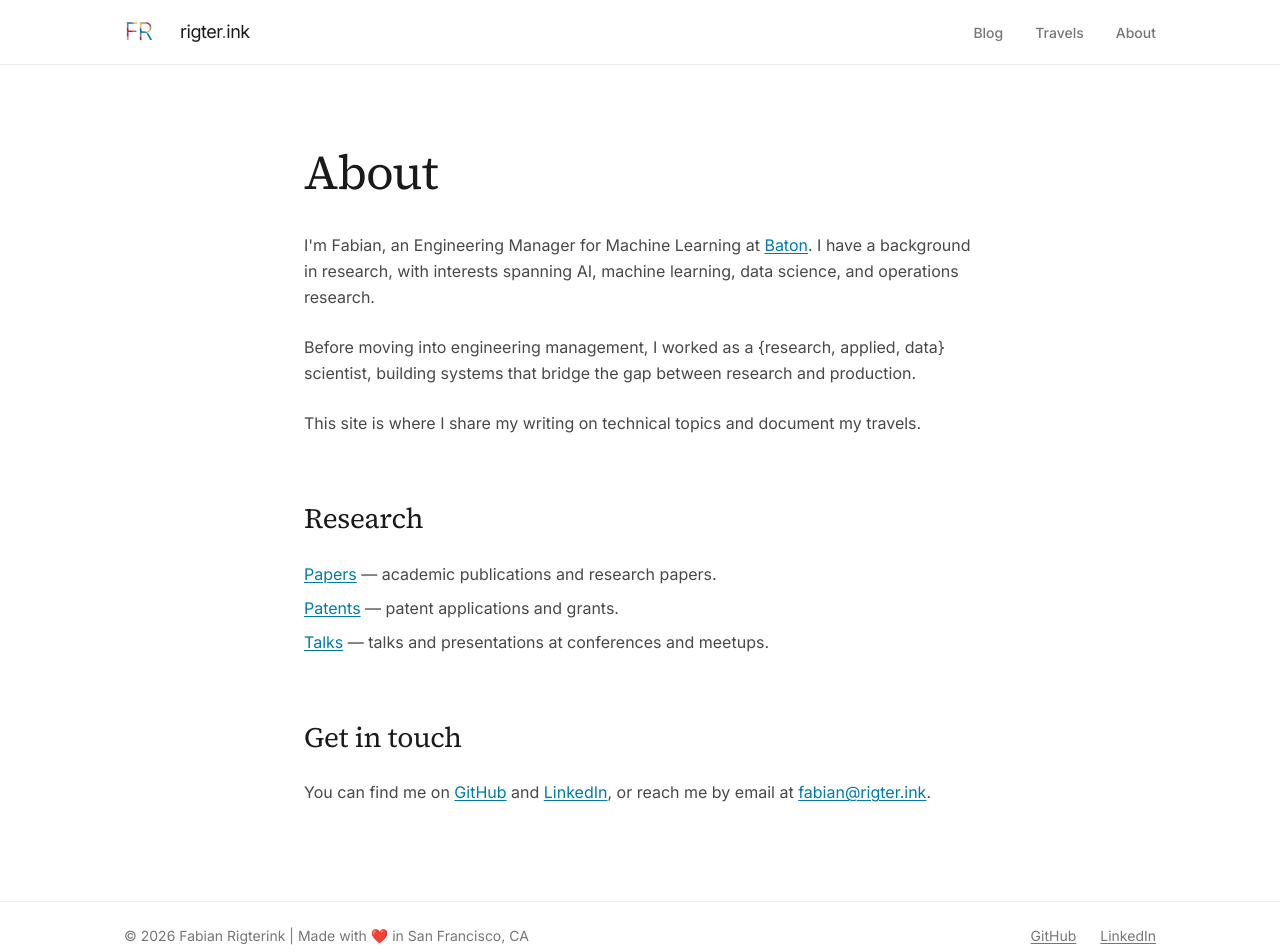
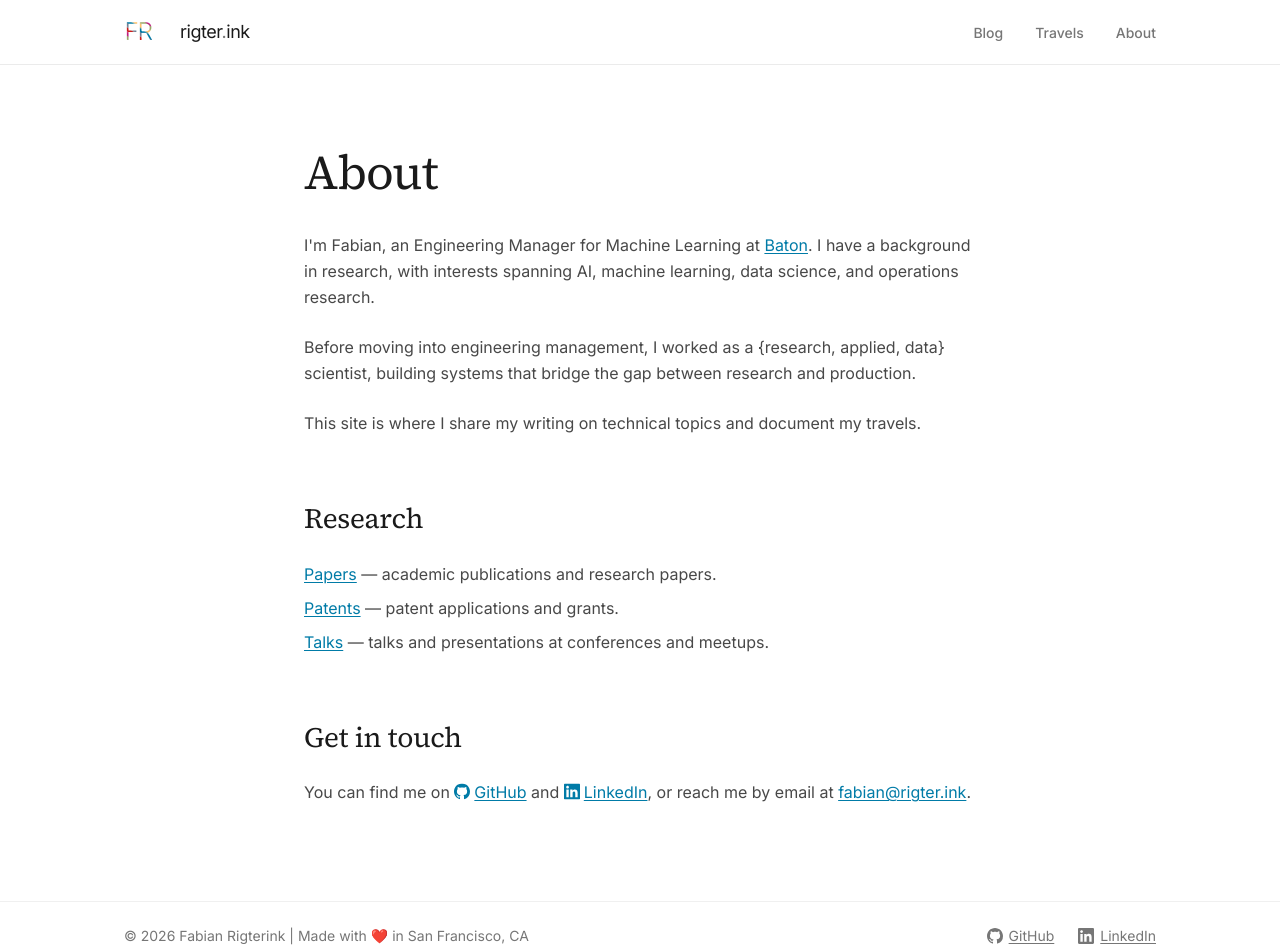
Before and after one commit to fabianrigterink/rigter-ink, a Next.js app: page /about in a window 1280 px wide. Shown: the top 952 px of the page. Built offline with nearby package versions, Linux system fonts and the light colour scheme.

Commit message:
Adding logos

```diff
--- a/src/app/about/page.tsx
+++ b/src/app/about/page.tsx
@@ -1,5 +1,6 @@
 import type { Metadata } from "next";
 import Link from "next/link";
+import { GitHubIcon, LinkedInIcon } from "@/components/SocialIcons";
 
 export const metadata: Metadata = {
   title: "About",
@@ -61,11 +62,13 @@
         </h2>
         <p className="text-ink-light leading-relaxed mb-4">
           You can find me on{" "}
-          <a href="https://github.com/fabianrigterink" className="text-cerulean hover:text-ink transition-colors underline underline-offset-2">
+          <a href="https://github.com/fabianrigterink" className="inline-flex items-baseline gap-1 text-cerulean hover:text-ink transition-colors underline underline-offset-2">
+            <GitHubIcon className="w-[1em] h-[1em] shrink-0 translate-y-[0.1em]" />
             GitHub
           </a>{" "}
           and{" "}
-          <a href="https://www.linkedin.com/in/fabianrigterink/" className="text-cerulean hover:text-ink transition-colors underline underline-offset-2">
+          <a href="https://www.linkedin.com/in/fabianrigterink/" className="inline-flex items-baseline gap-1 text-cerulean hover:text-ink transition-colors underline underline-offset-2">
+            <LinkedInIcon className="w-[1em] h-[1em] shrink-0 translate-y-[0.1em]" />
             LinkedIn
           </a>, or reach me by email at{" "}
           <a href="mailto:fabian@rigter.ink" className="text-cerulean hover:text-ink transition-colors underline underline-offset-2">
--- a/src/components/Footer.tsx
+++ b/src/components/Footer.tsx
@@ -1,11 +1,19 @@
+import { GitHubIcon, LinkedInIcon } from "./SocialIcons";
+
 export default function Footer() {
   return (
     <footer className="border-t border-border-light py-6">
       <div className="max-w-[1080px] mx-auto px-6 flex flex-col sm:flex-row items-center justify-between gap-4 text-sm text-ink-muted">
         <p>&copy; {new Date().getFullYear()} Fabian Rigterink | Made with ❤️ in San Francisco, CA</p>
         <div className="flex gap-6">
-          <a href="https://github.com/fabianrigterink" className="hover:text-ink transition-colors underline underline-offset-2">GitHub</a>
-          <a href="https://www.linkedin.com/in/fabianrigterink/" className="hover:text-ink transition-colors underline underline-offset-2">LinkedIn</a>
+          <a href="https://github.com/fabianrigterink" className="flex items-center gap-1.5 hover:text-ink transition-colors underline underline-offset-2">
+            <GitHubIcon className="w-4 h-4 shrink-0" />
+            GitHub
+          </a>
+          <a href="https://www.linkedin.com/in/fabianrigterink/" className="flex items-center gap-1.5 hover:text-ink transition-colors underline underline-offset-2">
+            <LinkedInIcon className="w-4 h-4 shrink-0" />
+            LinkedIn
+          </a>
         </div>
       </div>
     </footer>
--- /dev/null
+++ b/src/components/SocialIcons.tsx
@@ -0,0 +1,27 @@
+export function GitHubIcon({ className }: { className?: string }) {
+  return (
+    <svg
+      viewBox="0 0 16 16"
+      fill="currentColor"
+      aria-hidden="true"
+      className={className}
+      xmlns="http://www.w3.org/2000/svg"
+    >
+      <path d="M8 0C3.58 0 0 3.58 0 8c0 3.54 2.29 6.53 5.47 7.59.4.07.55-.17.55-.38 0-.19-.01-.82-.01-1.49-2.01.37-2.53-.49-2.69-.94-.09-.23-.48-.94-.82-1.13-.28-.15-.68-.52-.01-.53.63-.01 1.08.58 1.23.82.72 1.21 1.87.87 2.33.66.07-.52.28-.87.51-1.07-1.78-.2-3.64-.89-3.64-3.95 0-.87.31-1.59.82-2.15-.08-.2-.36-1.02.08-2.12 0 0 .67-.21 2.2.82.64-.18 1.32-.27 2-.27.68 0 1.36.09 2 .27 1.53-1.04 2.2-.82 2.2-.82.44 1.1.16 1.92.08 2.12.51.56.82 1.27.82 2.15 0 3.07-1.87 3.75-3.65 3.95.29.25.54.73.54 1.48 0 1.07-.01 1.93-.01 2.2 0 .21.15.46.55.38A8.013 8.013 0 0016 8c0-4.42-3.58-8-8-8z" />
+    </svg>
+  );
+}
+
+export function LinkedInIcon({ className }: { className?: string }) {
+  return (
+    <svg
+      viewBox="0 0 24 24"
+      fill="currentColor"
+      aria-hidden="true"
+      className={className}
+      xmlns="http://www.w3.org/2000/svg"
+    >
+      <path d="M20.447 20.452h-3.554v-5.569c0-1.328-.027-3.037-1.852-3.037-1.853 0-2.136 1.445-2.136 2.939v5.667H9.351V9h3.414v1.561h.046c.477-.9 1.637-1.85 3.37-1.85 3.601 0 4.267 2.37 4.267 5.455v6.286zM5.337 7.433c-1.144 0-2.063-.926-2.063-2.065 0-1.138.92-2.063 2.063-2.063 1.14 0 2.064.925 2.064 2.063 0 1.139-.925 2.065-2.064 2.065zm1.782 13.019H3.555V9h3.564v11.452zM22.225 0H1.771C.792 0 0 .774 0 1.729v20.542C0 23.227.792 24 1.771 24h20.451C23.2 24 24 23.227 24 22.271V1.729C24 .774 23.2 0 22.222 0h.003z" />
+    </svg>
+  );
+}
```
